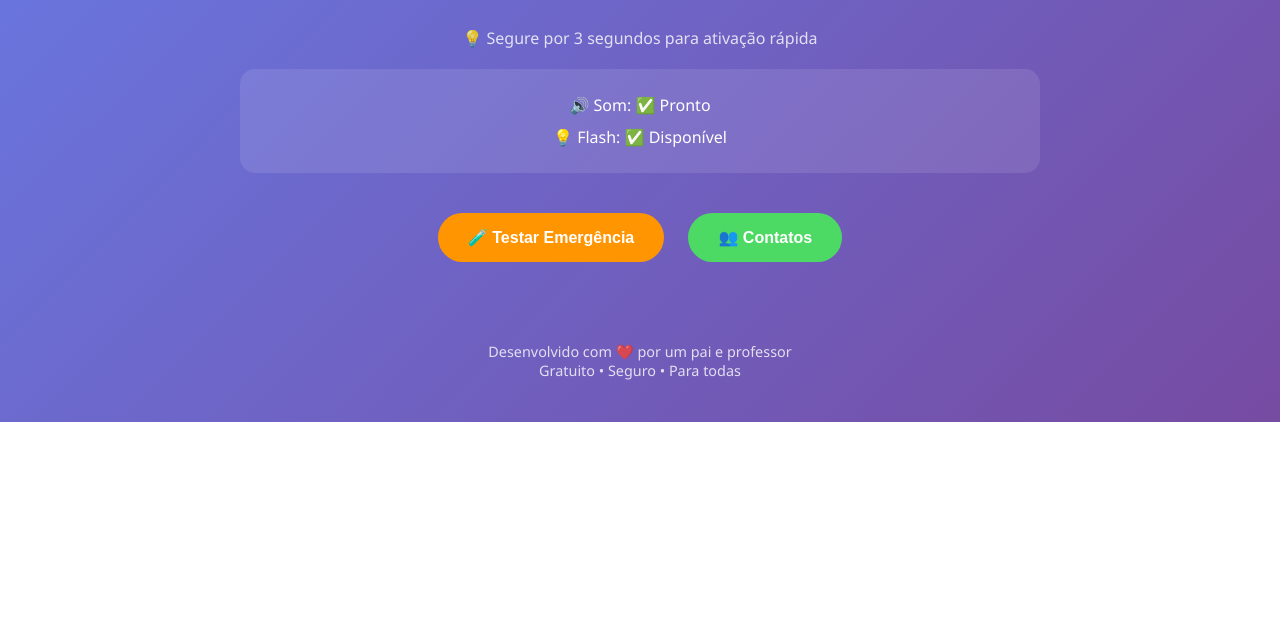
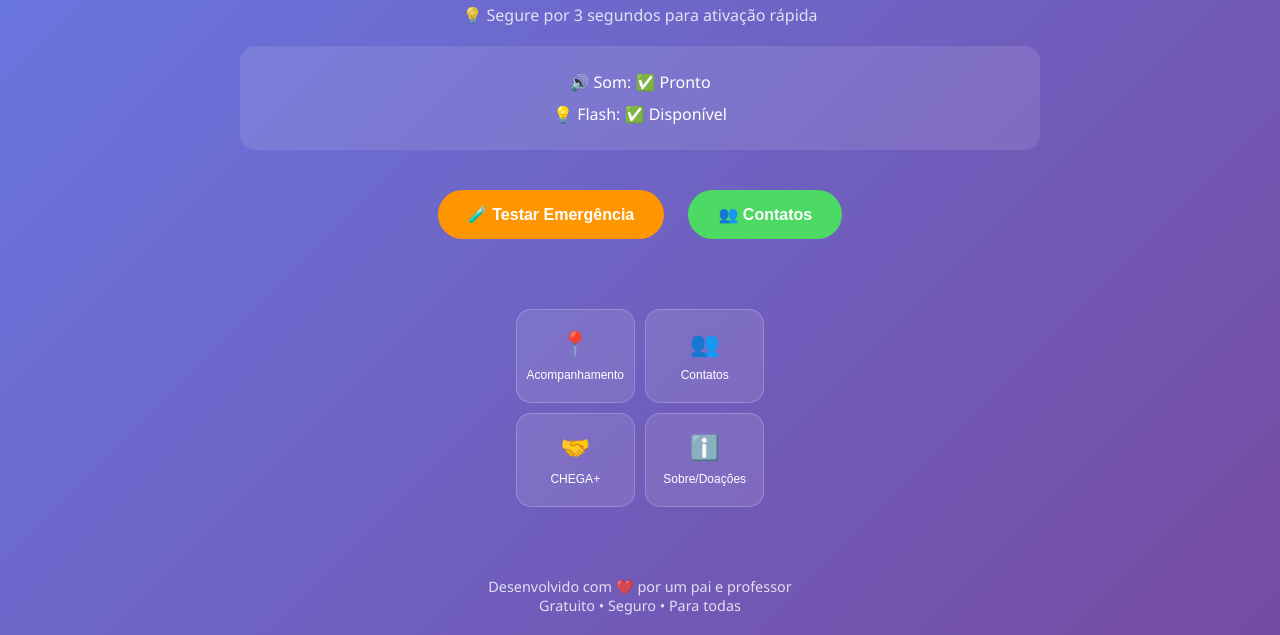
Before and after one commit to Maycon-Saviole/chega2, a plain HTML site: page index.html in a window 1280 px wide. Shown: the part 378-1013 px from the top of the page. Before the commit the page ends 800 px from the top, so only its background shows below. Drawn offline with Linux system fonts and the light colour scheme.

Commit message:
Update index.html

```diff
--- a/index.html
+++ b/index.html
@@ -157,7 +157,57 @@
             </button>
         </div>
     </div>
+    <!-- Menu de navegação completo -->
+<div style="display: grid; grid-template-columns: repeat(2, 1fr); gap: 10px; margin: 30px 0;">
+    <button onclick="window.location.href='trip.html'" class="nav-btn">
+        <span class="nav-icon">📍</span>
+        <span class="nav-text">Acompanhamento</span>
+    </button>
 
+    <button onclick="window.location.href='contacts.html'" class="nav-btn">
+        <span class="nav-icon">👥</span>
+        <span class="nav-text">Contatos</span>
+    </button>
+
+    <button onclick="window.location.href='community.html'" class="nav-btn">
+        <span class="nav-icon">🤝</span>
+        <span class="nav-text">CHEGA+</span>
+    </button>
+
+    <button onclick="window.location.href='about.html'" class="nav-btn">
+        <span class="nav-icon">ℹ️</span>
+        <span class="nav-text">Sobre/Doações</span>
+    </button>
+</div>
+
+<style>
+    .nav-btn {
+        background: rgba(255, 255, 255, 0.1);
+        border: 1px solid rgba(255, 255, 255, 0.2);
+        color: white;
+        padding: 20px 10px;
+        border-radius: 15px;
+        cursor: pointer;
+        display: flex;
+        flex-direction: column;
+        align-items: center;
+        gap: 10px;
+        transition: all 0.3s;
+    }
+
+    .nav-btn:hover {
+        background: rgba(255, 255, 255, 0.2);
+        transform: translateY(-3px);
+    }
+
+    .nav-icon {
+        font-size: 1.8em;
+    }
+
+    .nav-text {
+        font-size: 0.9em;
+    }
+</style>
     <footer>
         <p>Desenvolvido com ❤️ por um pai e professor</p>
         <p>Gratuito • Seguro • Para todas</p>
```
